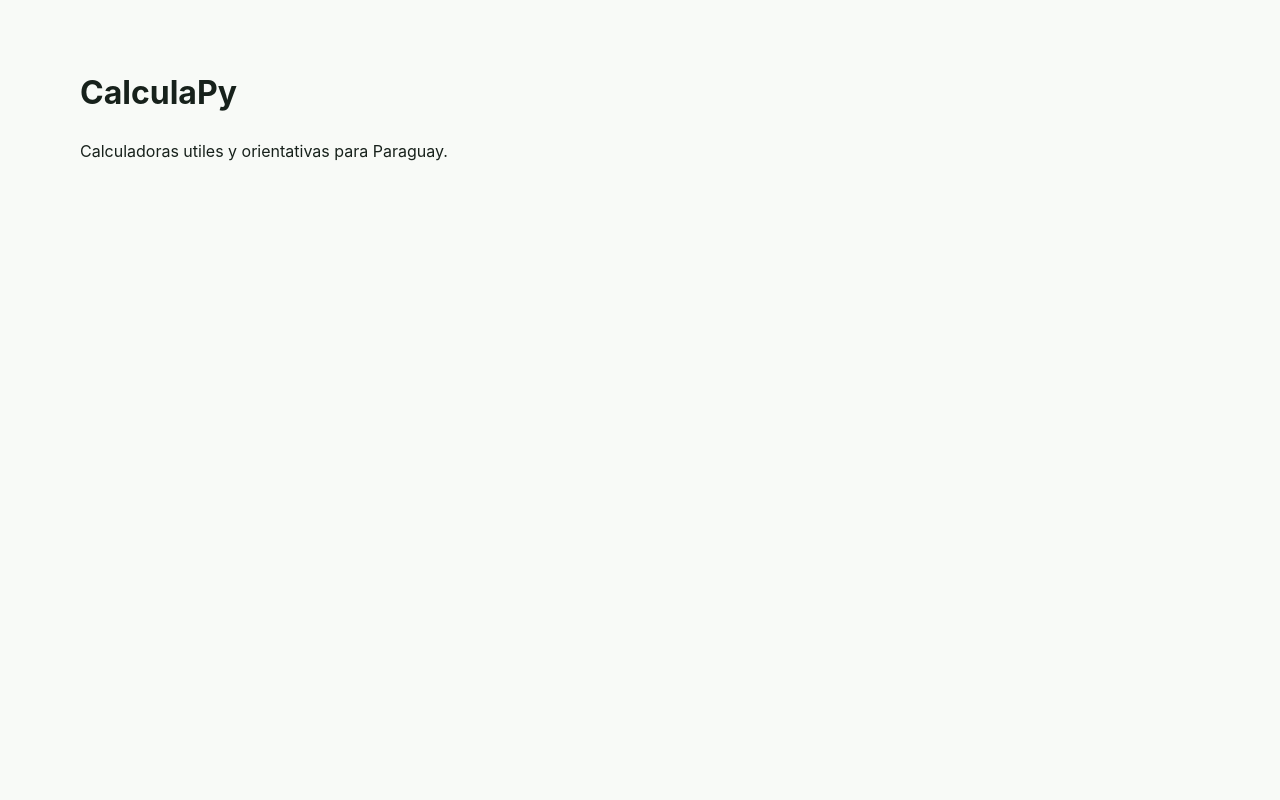
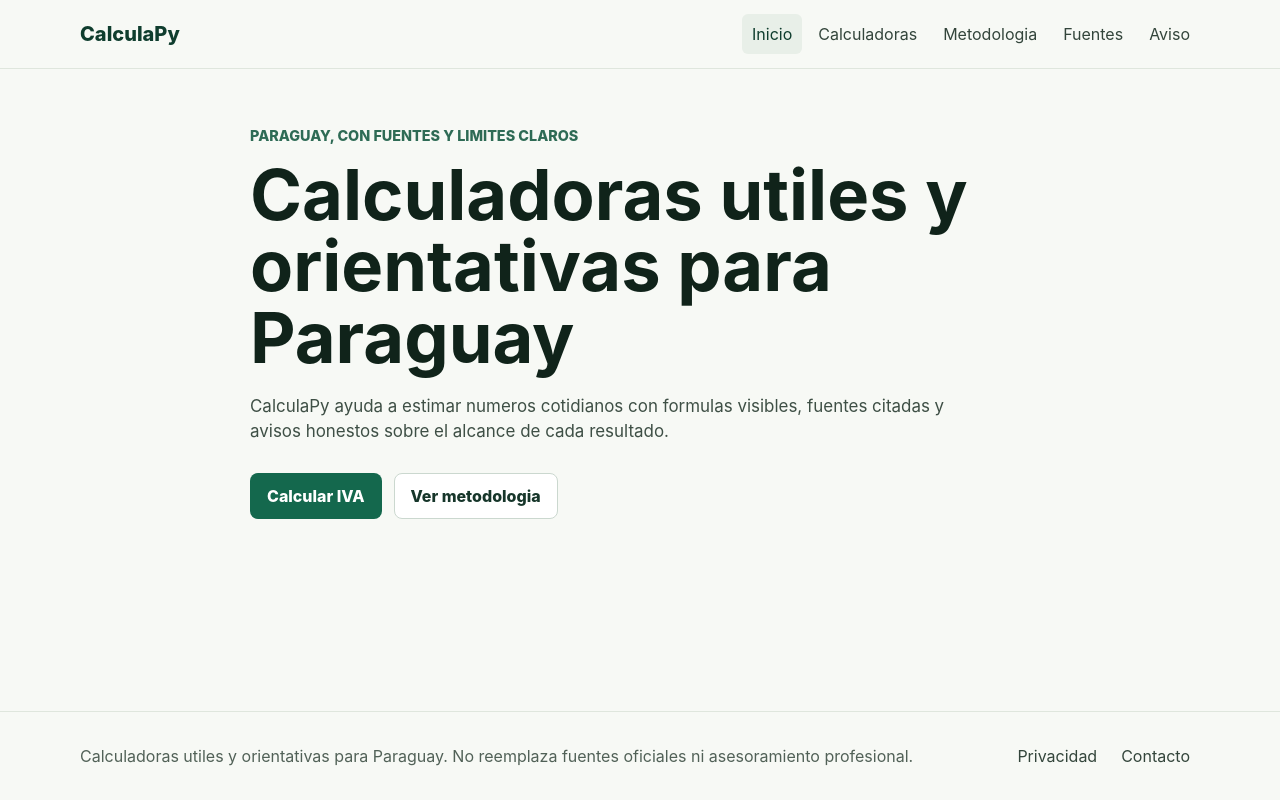
Before and after one commit to Code9029py/CalculaPy, a React (Vite) app: page / in a window 1280 px wide. Built offline with nearby package versions, Linux system fonts and the light colour scheme.

Commit message:
chore: add routing, base layout and page meta

```diff
--- /dev/null
+++ b/src/app/App.tsx
@@ -0,0 +1,16 @@
+import { Route, Routes } from "react-router-dom";
+
+import { SiteLayout } from "../components/layout/SiteLayout";
+import { HomePage } from "../pages/HomePage";
+import { NotFoundPage } from "../pages/NotFoundPage";
+
+export function App() {
+  return (
+    <SiteLayout>
+      <Routes>
+        <Route path="/" element={<HomePage />} />
+        <Route path="*" element={<NotFoundPage />} />
+      </Routes>
+    </SiteLayout>
+  );
+}
--- /dev/null
+++ b/src/components/PageMeta.tsx
@@ -0,0 +1,26 @@
+import { useEffect } from "react";
+
+type PageMetaProps = {
+  title: string;
+  description: string;
+};
+
+export function PageMeta({ title, description }: PageMetaProps) {
+  useEffect(() => {
+    document.title = title;
+
+    let descriptionTag = document.querySelector<HTMLMetaElement>(
+      'meta[name="description"]'
+    );
+
+    if (!descriptionTag) {
+      descriptionTag = document.createElement("meta");
+      descriptionTag.name = "description";
+      document.head.appendChild(descriptionTag);
+    }
+
+    descriptionTag.content = description;
+  }, [description, title]);
+
+  return null;
+}
--- /dev/null
+++ b/src/components/layout/SiteLayout.tsx
@@ -0,0 +1,47 @@
+import { NavLink } from "react-router-dom";
+
+type SiteLayoutProps = {
+  children: React.ReactNode;
+};
+
+const navItems = [
+  { to: "/", label: "Inicio" },
+  { to: "/calculadoras", label: "Calculadoras" },
+  { to: "/metodologia", label: "Metodologia" },
+  { to: "/fuentes", label: "Fuentes" },
+  { to: "/aviso-importante", label: "Aviso" }
+];
+
+export function SiteLayout({ children }: SiteLayoutProps) {
+  return (
+    <div className="site">
+      <header className="site-header">
+        <div className="site-header__inner">
+          <NavLink className="brand" to="/" aria-label="CalculaPy inicio">
+            CalculaPy
+          </NavLink>
+          <nav className="site-nav" aria-label="Navegacion principal">
+            {navItems.map((item) => (
+              <NavLink key={item.to} to={item.to}>
+                {item.label}
+              </NavLink>
+            ))}
+          </nav>
+        </div>
+      </header>
+      <main>{children}</main>
+      <footer className="site-footer">
+        <div className="site-footer__inner">
+          <p>
+            Calculadoras utiles y orientativas para Paraguay. No reemplaza
+            fuentes oficiales ni asesoramiento profesional.
+          </p>
+          <div className="site-footer__links">
+            <NavLink to="/privacidad">Privacidad</NavLink>
+            <NavLink to="/contacto">Contacto</NavLink>
+          </div>
+        </div>
+      </footer>
+    </div>
+  );
+}
--- a/src/main.tsx
+++ b/src/main.tsx
@@ -1,19 +1,14 @@
 import { StrictMode } from "react";
 import { createRoot } from "react-dom/client";
+import { BrowserRouter } from "react-router-dom";
 
+import { App } from "./app/App";
 import "./styles/global.css";
-
-function App() {
-  return (
-    <main className="app-shell">
-      <h1>CalculaPy</h1>
-      <p>Calculadoras utiles y orientativas para Paraguay.</p>
-    </main>
-  );
-}
 
 createRoot(document.getElementById("root")!).render(
   <StrictMode>
-    <App />
+    <BrowserRouter>
+      <App />
+    </BrowserRouter>
   </StrictMode>
 );
--- /dev/null
+++ b/src/pages/HomePage.tsx
@@ -0,0 +1,30 @@
+import { Link } from "react-router-dom";
+
+import { PageMeta } from "../components/PageMeta";
+
+export function HomePage() {
+  return (
+    <section className="page page--hero">
+      <PageMeta
+        title="CalculaPy | Calculadoras utiles para Paraguay"
+        description="Portal de calculadoras orientativas para Paraguay con formulas transparentes, fuentes visibles y fecha de revision."
+      />
+      <div className="page__content hero">
+        <p className="eyebrow">Paraguay, con fuentes y limites claros</p>
+        <h1>Calculadoras utiles y orientativas para Paraguay</h1>
+        <p className="hero__lead">
+          CalculaPy ayuda a estimar numeros cotidianos con formulas visibles,
+          fuentes citadas y avisos honestos sobre el alcance de cada resultado.
+        </p>
+        <div className="hero__actions">
+          <Link className="button button--primary" to="/calculadoras/iva">
+            Calcular IVA
+          </Link>
+          <Link className="button button--secondary" to="/metodologia">
+            Ver metodologia
+          </Link>
+        </div>
+      </div>
+    </section>
+  );
+}
--- /dev/null
+++ b/src/pages/NotFoundPage.tsx
@@ -0,0 +1,21 @@
+import { Link } from "react-router-dom";
+
+import { PageMeta } from "../components/PageMeta";
+
+export function NotFoundPage() {
+  return (
+    <section className="page">
+      <PageMeta
+        title="Pagina no encontrada | CalculaPy"
+        description="La pagina solicitada no existe en CalculaPy."
+      />
+      <div className="page__content prose">
+        <h1>Pagina no encontrada</h1>
+        <p>La direccion puede estar incompleta o haber cambiado.</p>
+        <Link className="button button--primary" to="/">
+          Volver al inicio
+        </Link>
+      </div>
+    </section>
+  );
+}
--- a/src/styles/global.css
+++ b/src/styles/global.css
@@ -1,6 +1,6 @@
 :root {
-  color: #17211b;
-  background: #f8faf7;
+  color: #16211c;
+  background: #f7f9f5;
   font-family:
     Inter, ui-sans-serif, system-ui, -apple-system, BlinkMacSystemFont, "Segoe UI",
     sans-serif;
@@ -19,6 +19,10 @@ body {
   min-height: 100vh;
 }
 
+a {
+  color: inherit;
+}
+
 button,
 input,
 select,
@@ -26,8 +30,206 @@ textarea {
   font: inherit;
 }
 
-.app-shell {
+.site {
+  min-height: 100vh;
+  display: flex;
+  flex-direction: column;
+}
+
+.site-header {
+  position: sticky;
+  top: 0;
+  z-index: 10;
+  border-bottom: 1px solid #dfe6dd;
+  background: rgba(247, 249, 245, 0.94);
+  backdrop-filter: blur(12px);
+}
+
+.site-header__inner,
+.site-footer__inner,
+.page__content {
   width: min(100% - 32px, 1120px);
   margin: 0 auto;
-  padding: 48px 0;
 }
+
+.site-header__inner {
+  display: flex;
+  min-height: 68px;
+  align-items: center;
+  justify-content: space-between;
+  gap: 24px;
+}
+
+.brand {
+  color: #0f3d2e;
+  font-size: 1.25rem;
+  font-weight: 800;
+  text-decoration: none;
+}
+
+.site-nav {
+  display: flex;
+  gap: 6px;
+  overflow-x: auto;
+  padding: 8px 0;
+}
+
+.site-nav a,
+.site-footer a {
+  border-radius: 6px;
+  color: #33453b;
+  padding: 8px 10px;
+  text-decoration: none;
+  white-space: nowrap;
+}
+
+.site-nav a.active,
+.site-nav a:hover,
+.site-footer a:hover {
+  background: #e8efe8;
+  color: #0f3d2e;
+}
+
+main {
+  flex: 1;
+}
+
+.page {
+  padding: 40px 0 56px;
+}
+
+.page--hero {
+  padding-top: 56px;
+}
+
+.hero {
+  max-width: 780px;
+}
+
+.eyebrow {
+  color: #2e6b55;
+  font-size: 0.9rem;
+  font-weight: 800;
+  margin: 0 0 12px;
+  text-transform: uppercase;
+}
+
+h1,
+h2,
+h3,
+p {
+  overflow-wrap: anywhere;
+}
+
+h1 {
+  color: #10231a;
+  font-size: clamp(2.1rem, 8vw, 4.4rem);
+  letter-spacing: 0;
+  line-height: 1.02;
+  margin: 0 0 20px;
+}
+
+h2 {
+  color: #10231a;
+  font-size: 1.7rem;
+  letter-spacing: 0;
+  line-height: 1.16;
+  margin: 32px 0 12px;
+}
+
+h3 {
+  color: #10231a;
+  font-size: 1.1rem;
+  letter-spacing: 0;
+  line-height: 1.25;
+  margin: 24px 0 8px;
+}
+
+.hero__lead,
+.prose p {
+  color: #3e4f45;
+  font-size: 1.06rem;
+  max-width: 70ch;
+}
+
+.hero__actions {
+  display: flex;
+  flex-wrap: wrap;
+  gap: 12px;
+  margin-top: 28px;
+}
+
+.button {
+  align-items: center;
+  border: 1px solid transparent;
+  border-radius: 8px;
+  cursor: pointer;
+  display: inline-flex;
+  font-weight: 800;
+  justify-content: center;
+  min-height: 44px;
+  padding: 10px 16px;
+  text-decoration: none;
+}
+
+.button--primary {
+  background: #14684d;
+  color: #ffffff;
+}
+
+.button--primary:hover {
+  background: #0f513d;
+}
+
+.button--secondary {
+  background: #ffffff;
+  border-color: #cbd8cf;
+  color: #16362a;
+}
+
+.button--secondary:hover {
+  background: #eef4ee;
+}
+
+.site-footer {
+  border-top: 1px solid #dfe6dd;
+  color: #516157;
+  padding: 24px 0;
+}
+
+.site-footer__inner {
+  display: flex;
+  align-items: center;
+  justify-content: space-between;
+  gap: 16px;
+}
+
+.site-footer p {
+  margin: 0;
+}
+
+.site-footer__links {
+  display: flex;
+  gap: 4px;
+}
+
+@media (max-width: 720px) {
+  .site-header__inner,
+  .site-footer__inner {
+    align-items: flex-start;
+    flex-direction: column;
+  }
+
+  .site-header__inner {
+    gap: 6px;
+    padding: 12px 0;
+  }
+
+  .site-nav {
+    width: 100%;
+  }
+
+  .site-footer__links {
+    flex-wrap: wrap;
+  }
+}
```
